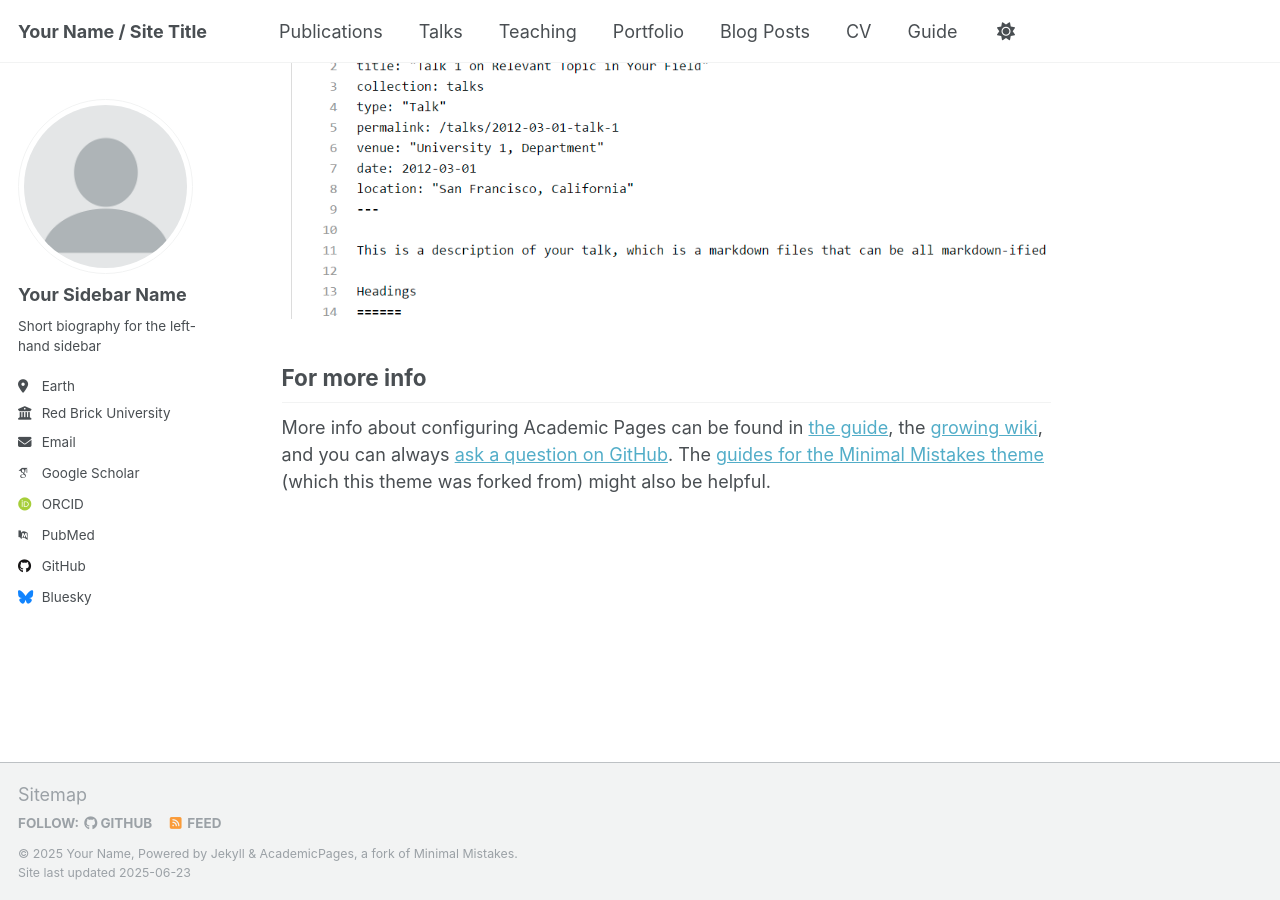
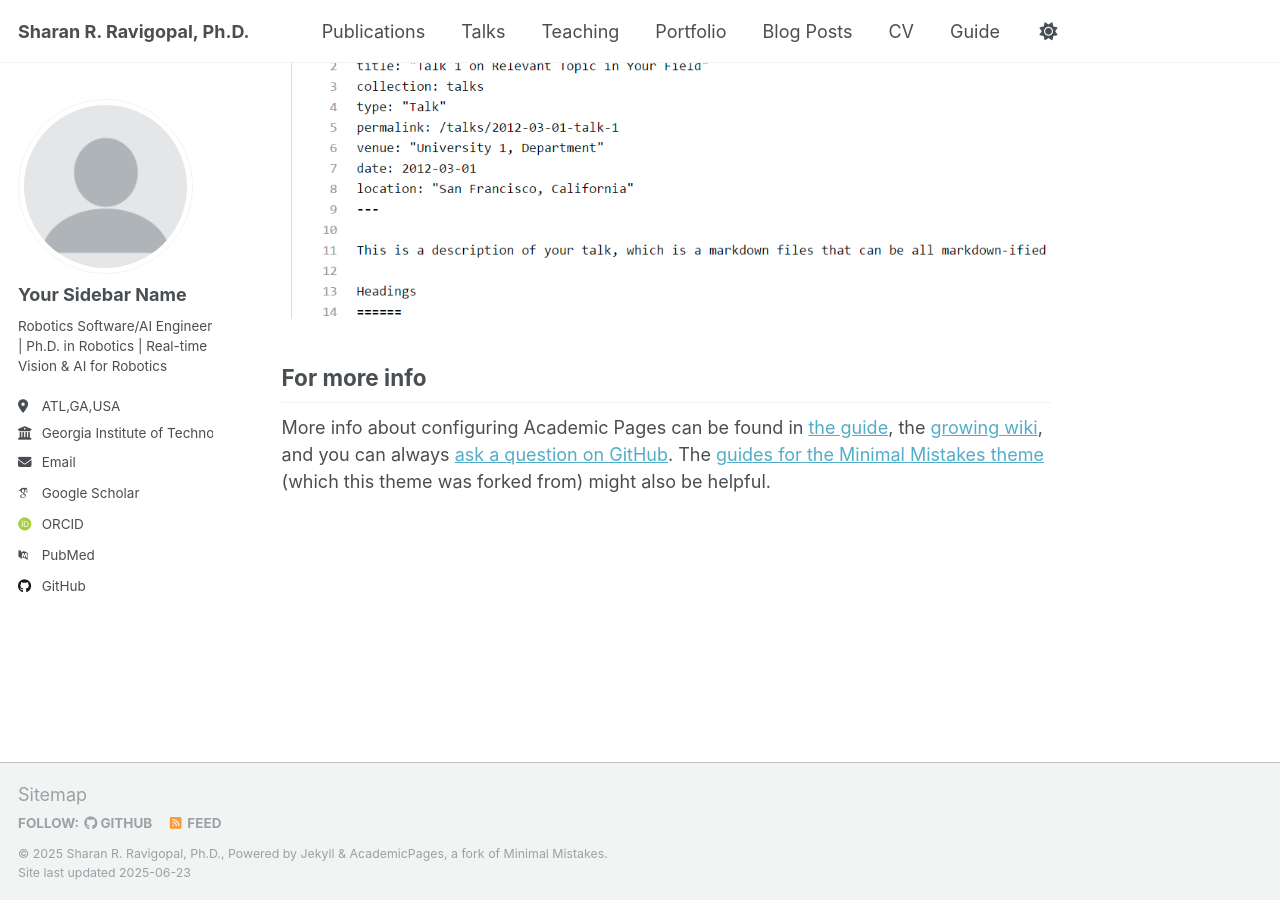
Before and after one commit to SharanRav/sharanrav.github.io, a Jekyll site: the page built from _pages/about.md, in a window 1280 px wide and 900 px high, scrolled down 2636 px. Built offline with Jekyll 4.4.1, drawn with Linux system fonts in a browser that asks for light colours; some web fonts are replaced.

Commit message:
Update _config.yml

```diff
--- a/_config.yml
+++ b/_config.yml
@@ -9,11 +9,11 @@
 # Basic Site Settings
 locale                   : "en-US"
 site_theme               : "default"
-title                    : "Your Name / Site Title"
+title                    : "Sharan R. Ravigopal, Ph.D."
 title_separator          : "-"
-name                     : &name "Your Name"
-description              : &description "personal description"
-url                      : https://academicpages.github.io # the base hostname & protocol for your site e.g. "https://[your GitHub username].github.io" or if you already have some other page hosted on Github then use "https://[your GitHub username].github.io/[Your Repo Name]"
+name                     : &name "Sharan R. Ravigopal, Ph.D."
+description              : &description "Robotics Software/AI Enginee"
+url                      : https://sharanrav.github.io # the base hostname & protocol for your site e.g. "https://[your GitHub username].github.io" or if you already have some other page hosted on Github then use "https://[your GitHub username].github.io/[Your Repo Name]"
 baseurl                  : "" # the subpath of your site, e.g. "/blog"
 repository               : "academicpages/academicpages.github.io"
 
@@ -25,20 +25,20 @@ author:
   avatar           : "profile.png"
   name             : "Your Sidebar Name"
   pronouns         : # example: "she/her"
-  bio              : "Short biography for the left-hand sidebar"
-  location         : "Earth"
-  employer         : "Red Brick University"
+  bio              : "Robotics Software/AI Engineer | Ph.D. in Robotics | Real-time Vision & AI for Robotics"
+  location         : "ATL,GA,USA"
+  employer         : "Georgia Institute of Technology"
   uri              : # URL
-  email            : "none@example.org"
+  email            : "sharan.ravigopal@gmail.com"
 
   # Academic websites
   academia         : # URL
   arxiv            : # URL - Update with the correct link to your profile
-  googlescholar    : "https://scholar.google.com/citations?user=PS_CX0AAAAAJ"
+  googlescholar    : "https://scholar.google.com/citations?user=DGR7A7YAAAAJ&hl=en"
   impactstory      : # URL
-  orcid            : "http://orcid.org/yourorcidurl"
+  orcid            : "https://orcid.org/0000-0002-7713-2082"
   semantic         : # URL
-  pubmed           : "https://www.ncbi.nlm.nih.gov/pubmed/?term=john+snow"
+  pubmed           : "https://pubmed.ncbi.nlm.nih.gov/?term=sharan+ravigopal"
   researchgate     : # URL
   scopus           : # URL
 
@@ -51,7 +51,7 @@ author:
   stackoverflow    : # User number or user number and name (i.e., use "1" or "1/jeff-atwood")
 
   # Social media
-  bluesky          : "bsky.app" # Replace this with you Bluesky username
+  bluesky          : #"bsky.app" # Replace this with you Bluesky username
   facebook         : # Username
   flickr           : # Username
   foursquare       : # Username
```
